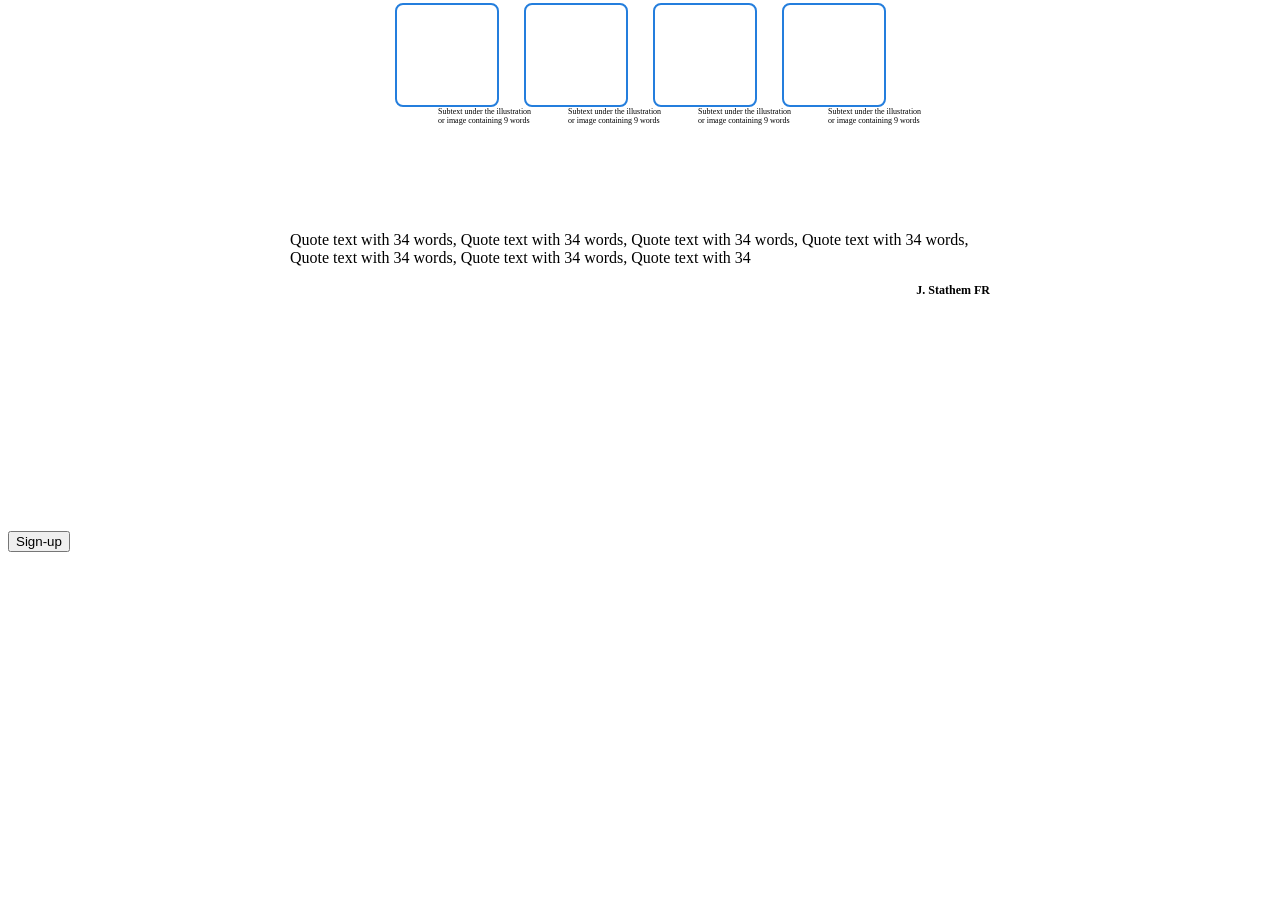
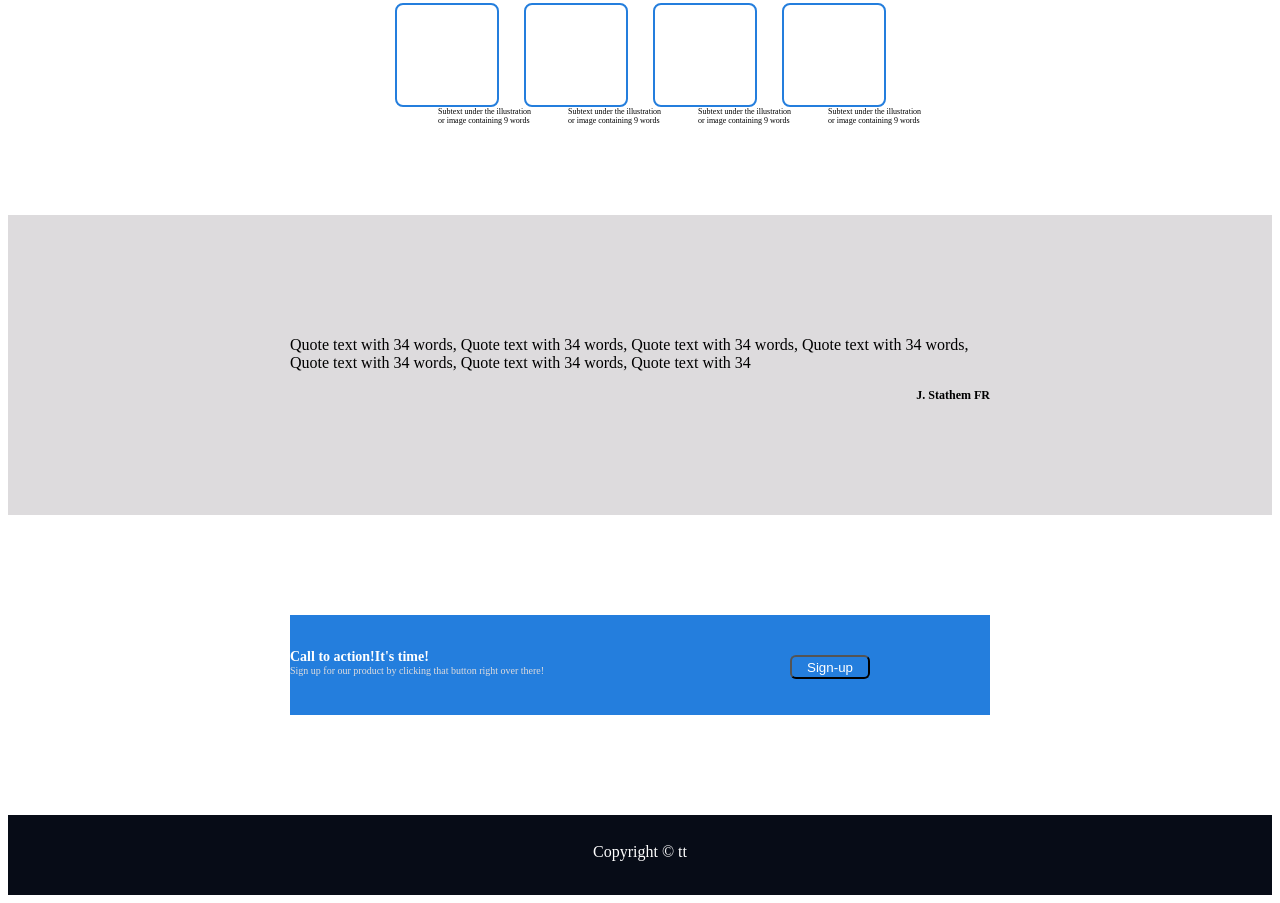
Before and after one commit to avtor1/odin-landing-page, a plain HTML site: page index.html in a window 1280 px wide. Shown: the part 340-1243 px from the top of the page. Before the commit the page ends 900 px from the top, so only its background shows below. Drawn offline with Linux system fonts and the light colour scheme.

Commit message:
Make the project

```diff
--- a/index.html
+++ b/index.html
@@ -81,16 +81,21 @@
 
 
 <div class="promotion">
-    <p></p>
-    <p></p>
-    <input type="submit" value="Sign-up"
+    <p class="pm-1">Call to action!It's time!</p>
+    <p class="pm-2">Sign up for our product by clicking that button right over there!</p>
+
+<div class="button">
+    <input class="button-2" type="submit" value="Sign-up">
+    </div>
+
 </div>
+
 
 </div>
 
 
 <div class="bottom-section">
-
+<p class="copyright">Copyright © tt</p>
 </div>
 
 </body>
--- a/styles.css
+++ b/styles.css
@@ -153,11 +153,15 @@ overflow: hidden;
     text-align: left;
     display: flex;
     justify-content: center;
+    background-color: #dddbdd;
+    margin-bottom: 100px;
 }
 
 .quote-text {
     width: 700px;
     height: 100px;
+    top: 50%;
+    margin-top: 105px;
 }
 
 .author {
@@ -166,3 +170,75 @@ overflow: hidden;
    margin-left: 550px;
    font-size: 12px;
    font-weight: 700;
+}
+
+.promotion {
+    width: 700px;
+    height: 100px;
+    background-color: #247edd;
+    border-color: #247edd;
+    display: block;
+    margin: 0 auto;
+    margin-bottom: 100px;
+}
+
+
+
+.button {
+    width: 80px;
+    height: 24px;
+    margin-left: 500px;
+    background-color: #247edd;
+    overflow: hidden;
+    position:relative;
+    top: 40%;
+}
+
+.button-2 {
+    background-color: #247edd;
+    border-radius: 6px;
+    color: #ffffff;
+    width: 80px;
+    height: 24px;
+    overflow: hidden;
+    position:relative;
+
+}
+
+
+.pm-1 {
+    width: 200px;
+    font-size: 14px;
+    color: #ffffff;
+    font-weight: 700;
+    padding-top: 20px;
+    margin-bottom: 0%;
+
+    clear: left;
+    float: left;
+}
+
+.pm-2 {
+    width: 350px;
+    margin-top: 0%;
+    font-size: 10px;
+    color :#dddbdd;
+    font-weight: 500px;
+
+    clear: left;
+    float: left;
+}
+
+.bottom-section {
+    width: auto;
+    height: 80px;
+    background-color: #070c17;
+    color: #ffffff;
+    display: flex;
+    justify-content: center;
+}
+
+.copyright {
+    top: 15%;
+    position: relative;
+}
```
